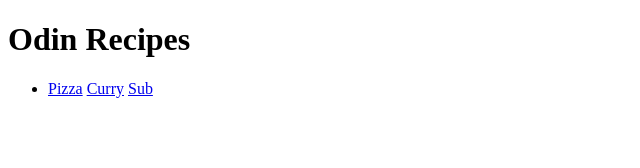
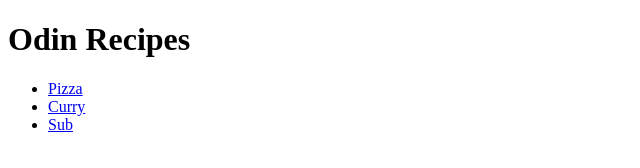
Before and after one commit to Kelv48/Odin-Project, a plain HTML site: page recipe-site/index.html in a window 1280 px wide. Shown: the whole page, without its empty margins (0-640 px from the left). Drawn offline with Linux system fonts and the light colour scheme.

```diff
--- a/recipe-site/index.html
+++ b/recipe-site/index.html
@@ -5,6 +5,7 @@
     <meta charset="utf-8">
     <title>Recipes</title>
 </head>
+
 <body>
     <h1>
         Odin Recipes
@@ -12,7 +13,11 @@
     <ul>
         <li>
             <a href="/recipes/pizza.html">Pizza</a>
+        </li>
+        <li>
             <a href="/recipes/curry.html">Curry</a>
+        </li>
+        <li>
             <a href="/recipes/sub.html">Sub</a>
         </li>
     </ul>
```
Also changed, not shown: recipe-site/recipes/curry.html (+1 -0 lines), recipe-site/recipes/pizza.html (+1 -0 lines), recipe-site/recipes/sub.html (+1 -0 lines).
